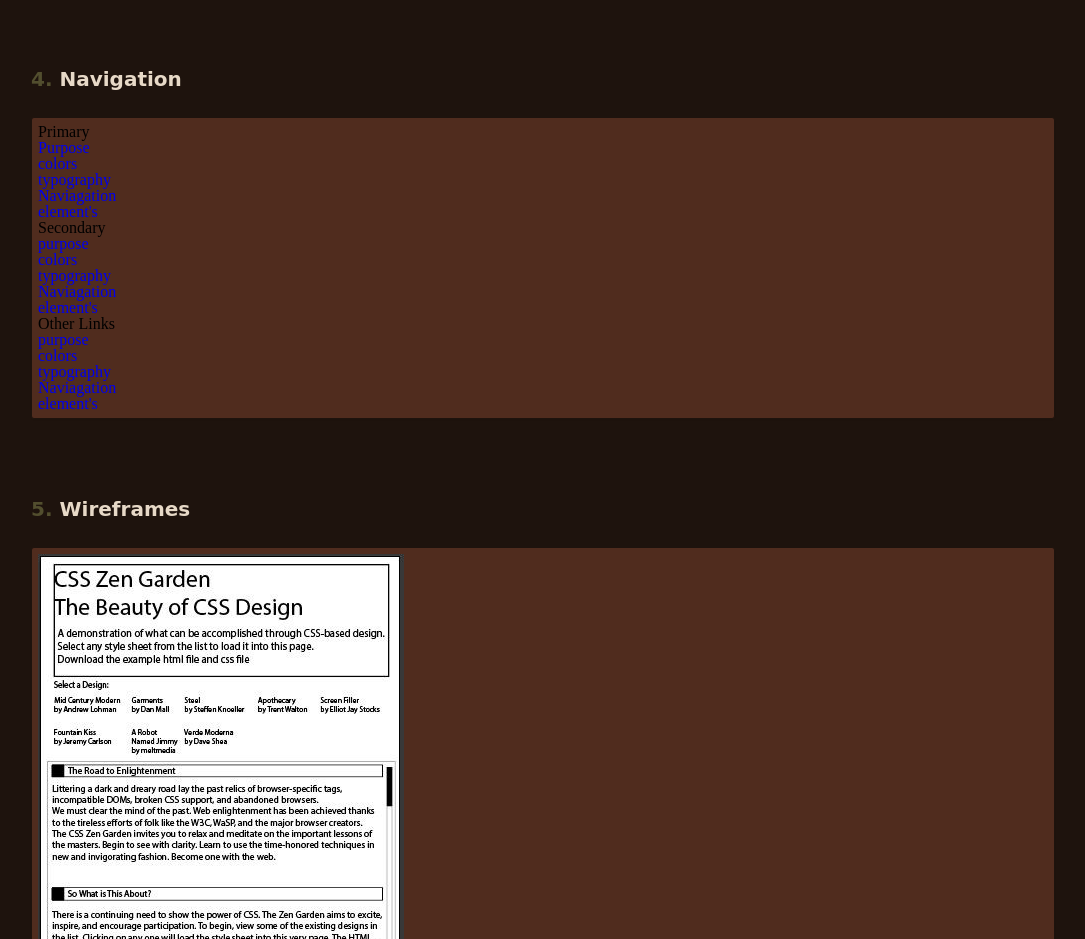
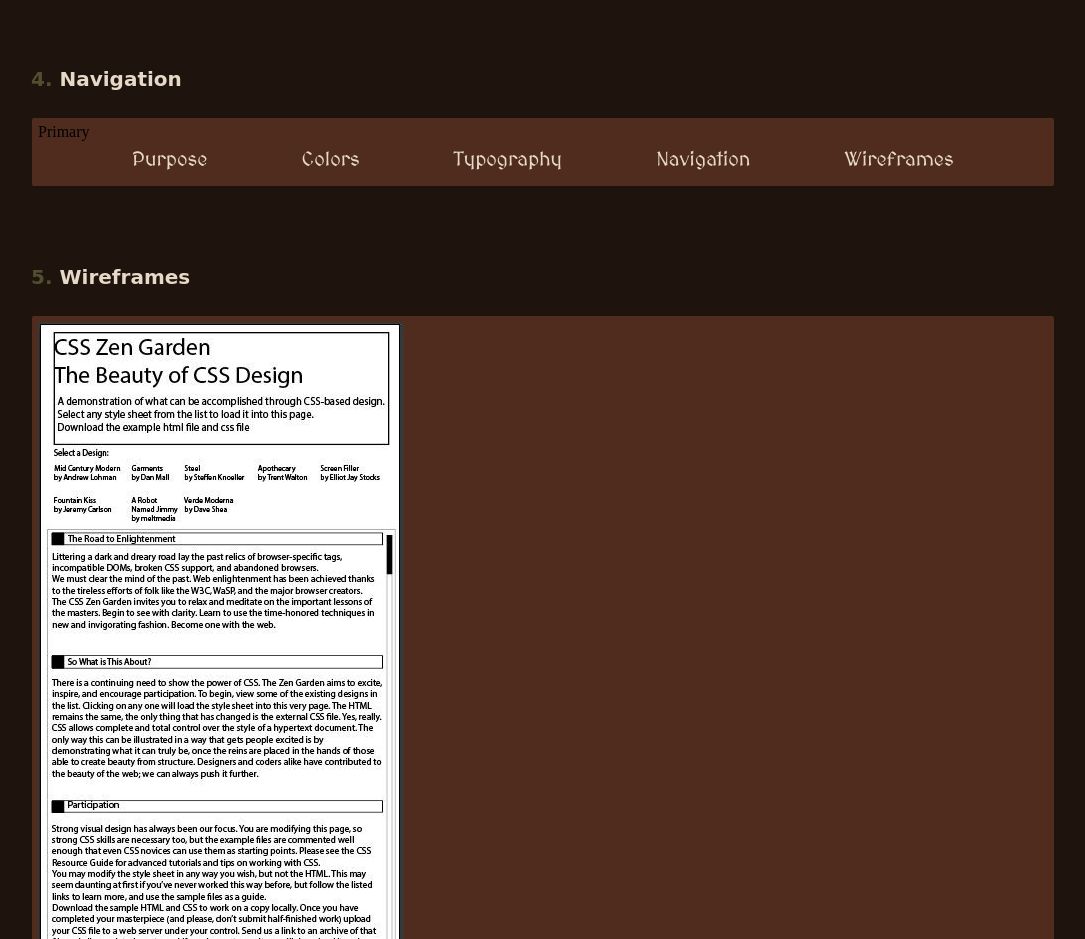
Before and after one commit to Abraham-Rizky/zengarden, a website built with Parcel: page src/index.html in a window 1280 px wide. Shown: the part 1180-2119 px from the top of the page, without its empty margins (97-1182 px from the left). Built offline with nearby package versions, Linux system fonts and the light colour scheme; a web font is replaced by a local one.

Commit message:
Added styling for Nav Bar (zen garden)

```diff
--- a/src/index.html
+++ b/src/index.html
@@ -80,41 +80,18 @@
       <section id="navigation" class="cd-navigation">
         <h2>Navigation</h2>
         <div class="cd-box">
-          <div>
+          <div class="design-selection" id="design-selection">
             <h3>Primary</h3>
-            <nav class="cd-primary-nav">
+            <nav role="navigation">
               <ul>
                 <li><a href="#purpose">Purpose</a></li>
-                <li><a href="#colors">colors</a></li>
-                <li><a href="#typography">typography</a></li>
-                <li><a href="#navigation">Naviagation</a></li>
-                <li><a href="#element's">element's</a></li>
+                <li><a href="#colors">Colors</a></li>
+                <li><a href="#typography">Typography</a></li>
+                <li><a href="#navigation">Navigation</a></li>
+                <li><a href="#wireframes">Wireframes</a></li>
               </ul>
             </nav>
           </div>
-          <div>
-            <h3>Secondary</h3>
-            <nav class="cd-secondary-nav">
-              <ul>
-                <li><a href="#purpose">purpose</a></li>
-                <li><a href="#colors">colors</a></li>
-                <li><a href="#typography">typography</a></li>
-                <li><a href="#naviagation">Naviagation</a></li>
-                <li><a href="#element's">element's</a></li>
-              </ul>
-            </nav>
-          </div>
-          <div>
-            <h3>Other Links</h3>
-            <ul>
-              <li><a href="#purpose">purpose</a></li>
-              <li><a href="#colors">colors</a></li>
-              <li><a href="#typography">typography</a></li>
-              <li><a href="#naviagation">Naviagation</a></li>
-              <li><a href="#element's">element's</a></li>
-            </ul>
-          </div>
-        </div>
       </section>
 
       <section id="wireframes" class="cd-wireframes">
--- a/src/scss/partials/_navigation.scss
+++ b/src/scss/partials/_navigation.scss
@@ -5,6 +5,30 @@
 xNavigation
 
 -------------------------------- */
+
+
+nav[role=navigation] a{
+  color: $color-5;
+  font-size: 1.25em;
+  transition: 0.5s;
+  &:hover{
+    color: $color-4;
+  }
+}
+
+nav[role=navigation] li{
+  padding: 1% 0;
+}
+
+nav[role=navigation] ul{
+  @include MQ(M){
+    @include flex-container(row);
+    justify-content: space-evenly;
+  }
+}
+
+
+// Below is the styling for page nav on the top -- this will be removed once copied to zen garden project
 
 header {
     background-color: $color-2;
--- a/src/scss/partials/_prefix-mixins.scss
+++ b/src/scss/partials/_prefix-mixins.scss
@@ -40,3 +40,13 @@
   -o-appearance: $option;
   appearance: $option;
 }
+
+@mixin flex-container($axis, $wrap: nowrap) {
+  display: -webkit-box;
+  display: -webkit-flex;
+  display: -ms-flexbox;
+  display: flex;
+  -webkit-flex-flow: $axis $wrap;
+  -ms-flex-flow: $axis $wrap;
+  flex-flow: $axis $wrap;
+}
--- a/src/scss/partials/_typography.scss
+++ b/src/scss/partials/_typography.scss
@@ -65,3 +65,7 @@
     line-height: 1.6;
   }
 }
+
+nav[role=navigation]{
+  font-family: $alternative-font;
+}
```
